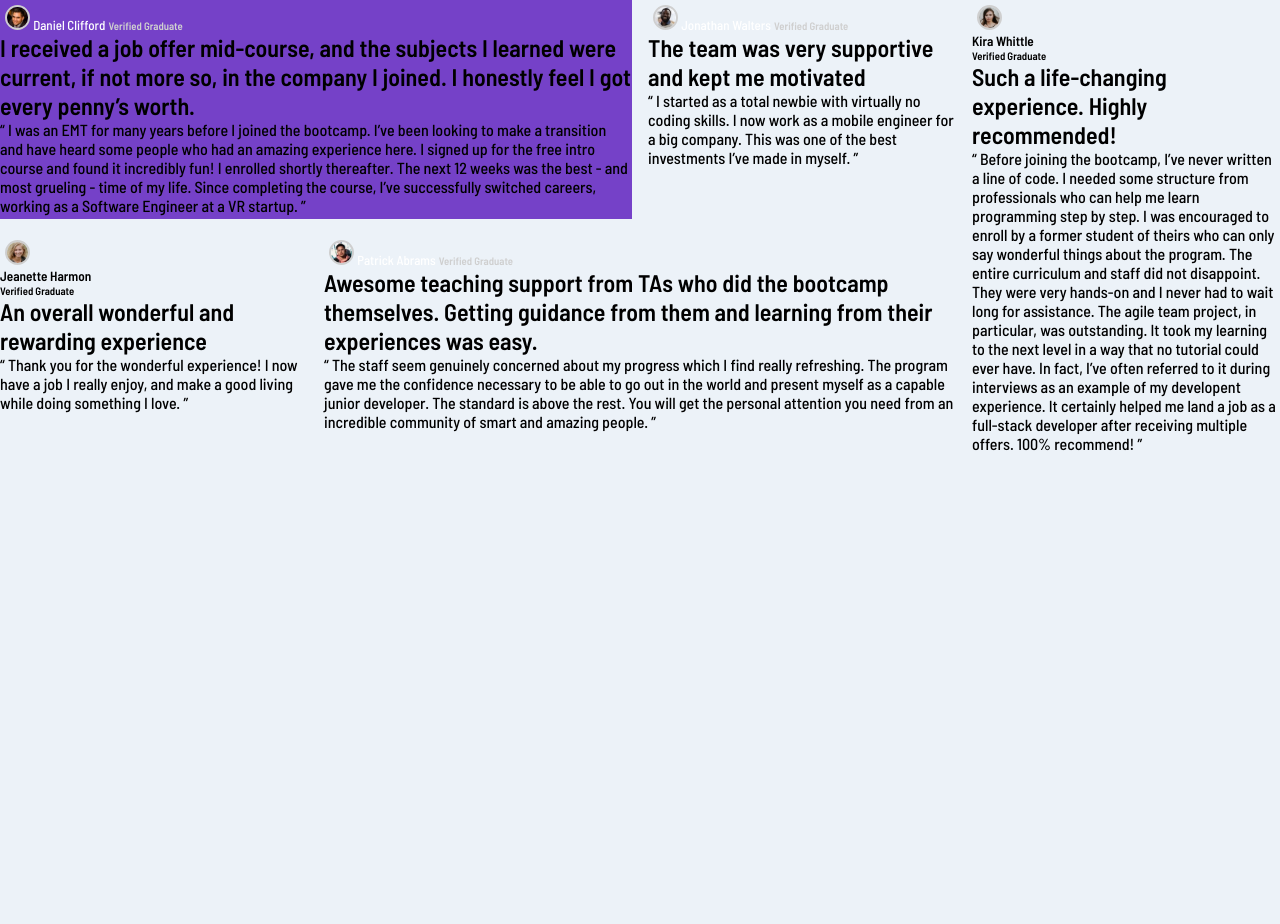
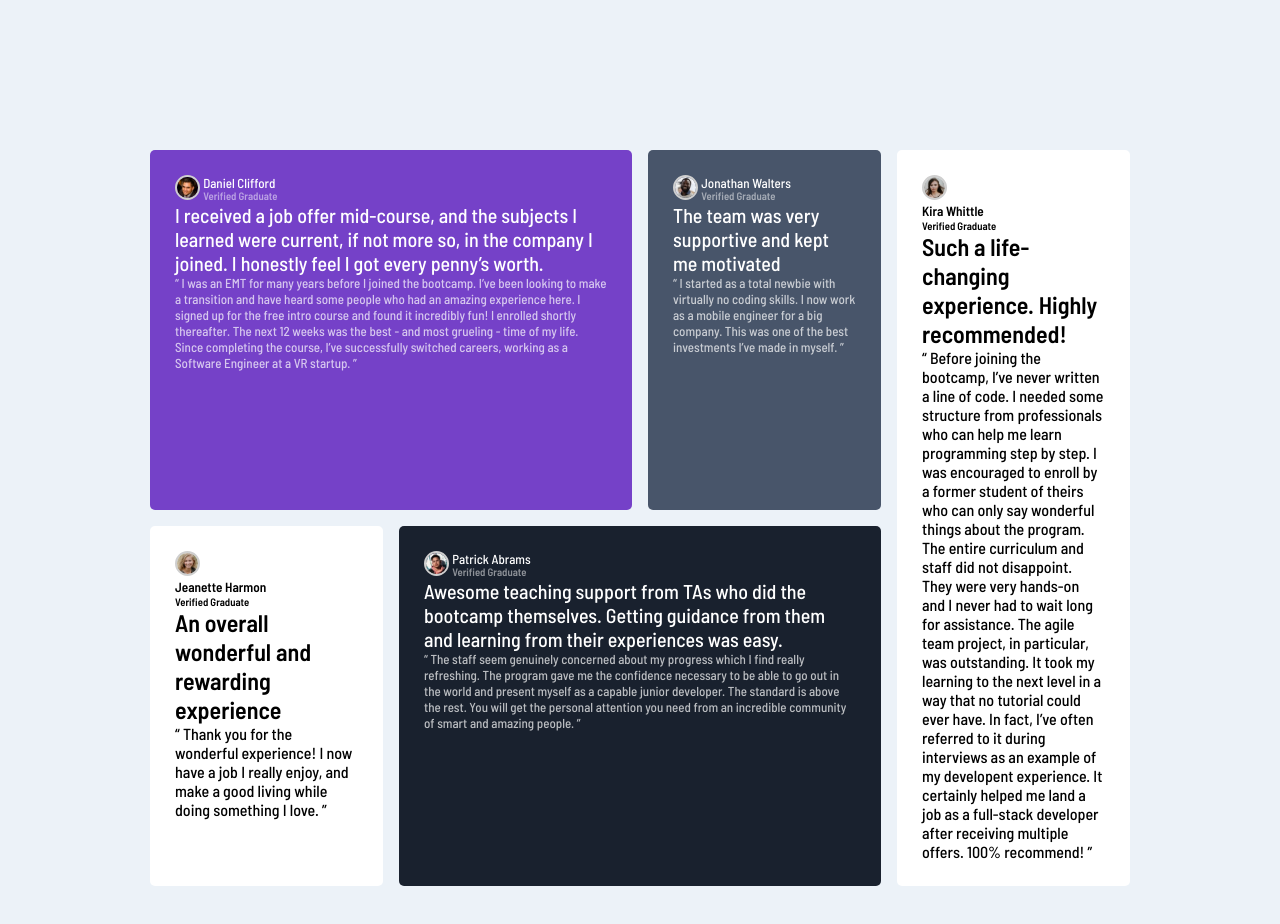
Before and after one commit to ValeriyaS-code/testimonials, a plain HTML site: page index.html in a window 1280 px wide. Before the commit the page ends 800 px from the top, so only its background shows below. Drawn offline with Linux system fonts and the light colour scheme.

Commit message:
some more styling added

```diff
--- a/assets/style.css
+++ b/assets/style.css
@@ -7,6 +7,7 @@
 body {
     font-family: 'Barlow Semi Condensed', sans-serif;
     background-color: hsl(210, 46%, 95%);
+    margin: 150px;
 }
 
 .container {
@@ -15,12 +16,17 @@ body {
     grid-template-rows: repeat(2, 1fr);
     gap: 1rem;
 }
+
+.container article {
+    border-radius: 5px;
+    padding: 25px;
+}
+
 .container img {
     width: 25px;
     height: 25px;
     border-radius: 15px;
     border: 2px solid hsl(0, 0%, 81%);
-    margin: 5px 0 0 5px;
 }
 
 .prg-head-style h5 {
@@ -28,11 +34,26 @@ body {
     color: hsl(0, 0%, 100%);
     font-weight: 500;
     display: inline;
+    position: absolute;
 }
 
 .prg-head-style h6 {
     display: inline;
-    color: hsl(0, 0%, 81%);
+    color: hsl(0, 0%, 100%);
+    opacity: 50%;
+    position: relative;
+}
+
+.prg-head-style h2 {
+    color: hsl(0, 0%, 100%);
+    font-weight: 500;
+    font-size: 20px;
+}
+
+.prg-head-style p {
+    color: hsl(0, 0%, 100%);
+    opacity: 70%;
+    font-size: 13px;
 }
 
 .first-item {
@@ -44,19 +65,23 @@ body {
 .second-item {
     grid-column: 3/3;
     grid-row: 1/1;
+    background-color: hsl(217, 19%, 35%);
 }
 
 .third-item {
     grid-column: 1/1;
     grid-row: 2/2;
+    background-color: hsl(0, 0%, 100%);
 }
 
 .fourth-item {
     grid-column: 2/4;
     grid-row: 2/3;
+    background-color:hsl(219, 29%, 14%);
 }
 
 .fifth-item {
     grid-column: 4;
     grid-row: 1/3;
+    background-color: hsl(0, 0%, 100%);
 }
```
